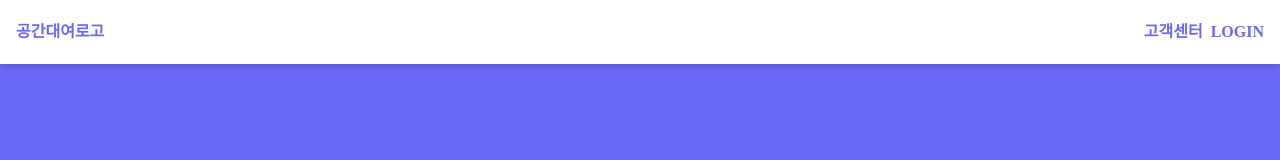
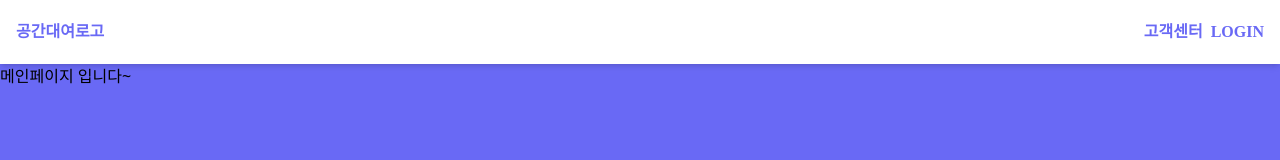
Before and after one commit to be-2nd-projects/fe-2nd-projects, a React (Create React App) app in the folder space_rental/: page / in a window 1280 px wide. Shown: the top 160 px of the page. Built offline with nearby package versions, Linux system fonts and the light colour scheme.

Commit message:
Feat: 화면 max-width 설정
- max-width: 1200px 로 설정
- login/signup 폴더 위치 변경

```diff
--- a/space_rental/src/App.js
+++ b/space_rental/src/App.js
@@ -1,14 +1,14 @@
 import { createBrowserRouter, RouterProvider } from "react-router-dom";
 import tw from 'tailwind-styled-components';
-import HeaderLayout from './pages/HeaderLayout';
-import Login from './components/Login/Login';
-import SignUp from './components/Signup/SignUp';
+import Layout from './pages/Layout';
+import Login from './pages/Login/Login';
+import SignUp from './pages/Signup/SignUp';
 import MainPage from './pages/Main/MainPage';
 import GuestMyPage from './pages/Guest/GuestMyPage';
 import ListPage from './pages/List/ListPage';
 import DetailPage from './pages/Detail/DetailPage';
 
-const Container = tw.div`
+const LayoutContainer = tw.div`
   w-screen
   h-screen
   md:w-auto
@@ -18,10 +18,9 @@ const Container = tw.div`
 const router = createBrowserRouter([
   {
     path: "/",
-    element: <HeaderLayout />,
+    element: <Layout />,
     children: [
       { index: true, element: <MainPage /> },
-
       { path: "list", element: <ListPage /> },
       { path: "detail", element: <DetailPage /> },
       { path: "guestMyPage", element: <GuestMyPage /> },
@@ -35,9 +34,9 @@ const router = createBrowserRouter([
 function App() {
   return (
     <>
-      <Container>
+      <LayoutContainer>
         <RouterProvider router={router} />
-      </Container>
+      </LayoutContainer>
     </>
   );
 }
--- a/space_rental/src/pages/Detail/DetailPage.js
+++ b/space_rental/src/pages/Detail/DetailPage.js
@@ -2,8 +2,8 @@ import React from 'react';
 
 function DetailPage() {
   return (
-    <div>
-
+    <div className='wrap max-w-7xl mx-auto my-0'>
+      ddd
     </div>
   );
 }
--- a/space_rental/src/pages/Guest/GuestMyPage.js
+++ b/space_rental/src/pages/Guest/GuestMyPage.js
@@ -2,7 +2,7 @@ import React from 'react';
 
 function GuestMyPage() {
   return (
-    <div>
+    <div className='wrap max-w-7xl mx-auto my-0'>
 
     </div>
   );
--- a/space_rental/src/pages/HeaderLayout.js
+++ b/space_rental/src/pages/Layout.js
@@ -3,7 +3,7 @@ import Header from '../components/Header/Header';
 import Footer from '../components/Footer/Footer';
 import { Outlet } from 'react-router-dom';
 
-function HeaderLayout() {
+function Layout() {
   return (
     <>
       <Header />
@@ -13,4 +13,4 @@ function HeaderLayout() {
   );
 }
 
-export default HeaderLayout;
+export default Layout;
--- a/space_rental/src/pages/Main/MainPage.js
+++ b/space_rental/src/pages/Main/MainPage.js
@@ -2,8 +2,8 @@ import React from 'react';
 
 function MainPage() {
   return (
-    <div>
-
+    <div className='wrap max-w-7xl mx-auto my-0'>
+      메인페이지 입니다~
     </div>
   );
 }
```
Also changed, not shown: space_rental/src/pages/Login/Login.js (renamed from space_rental/src/components/Login/Login.js), space_rental/src/pages/Signup/SignUp.js (renamed from space_rental/src/components/Signup/SignUp.js).
